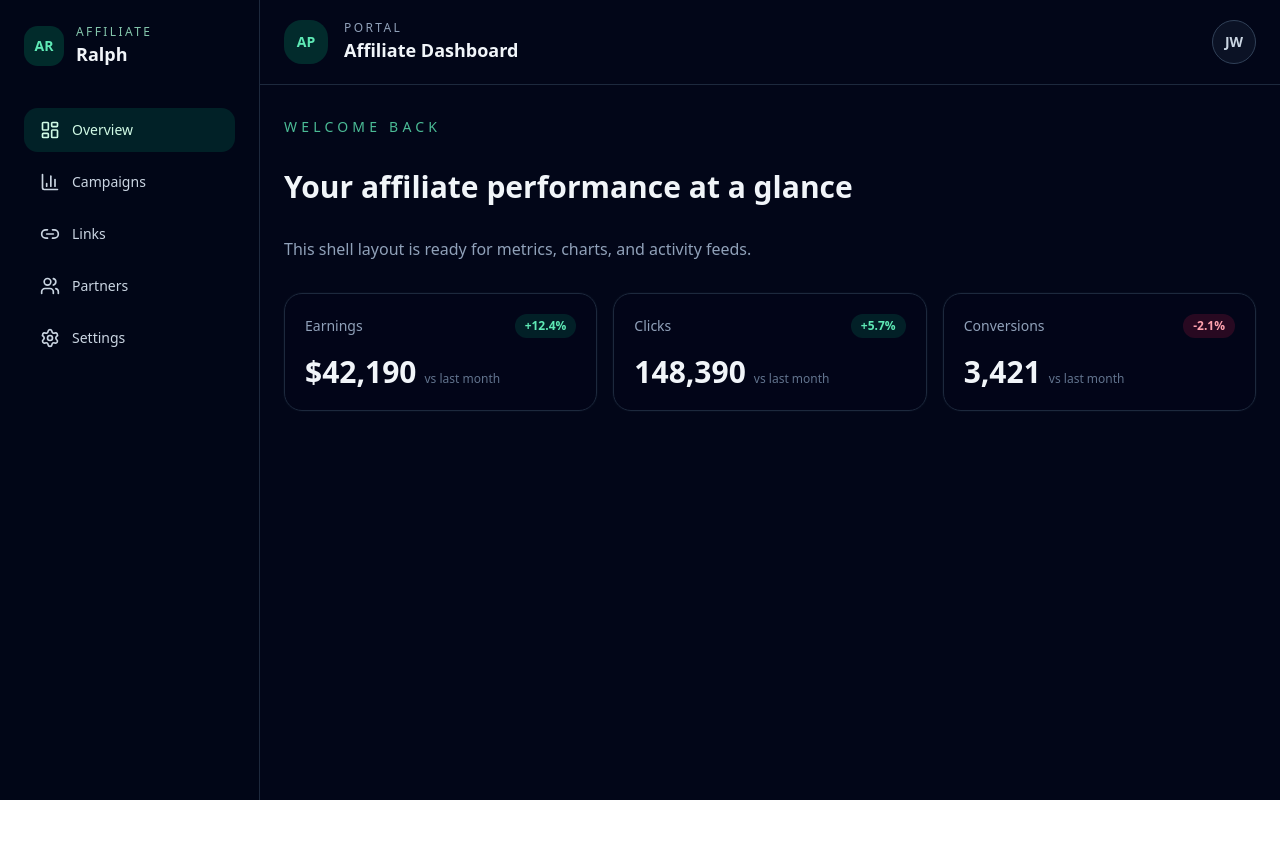
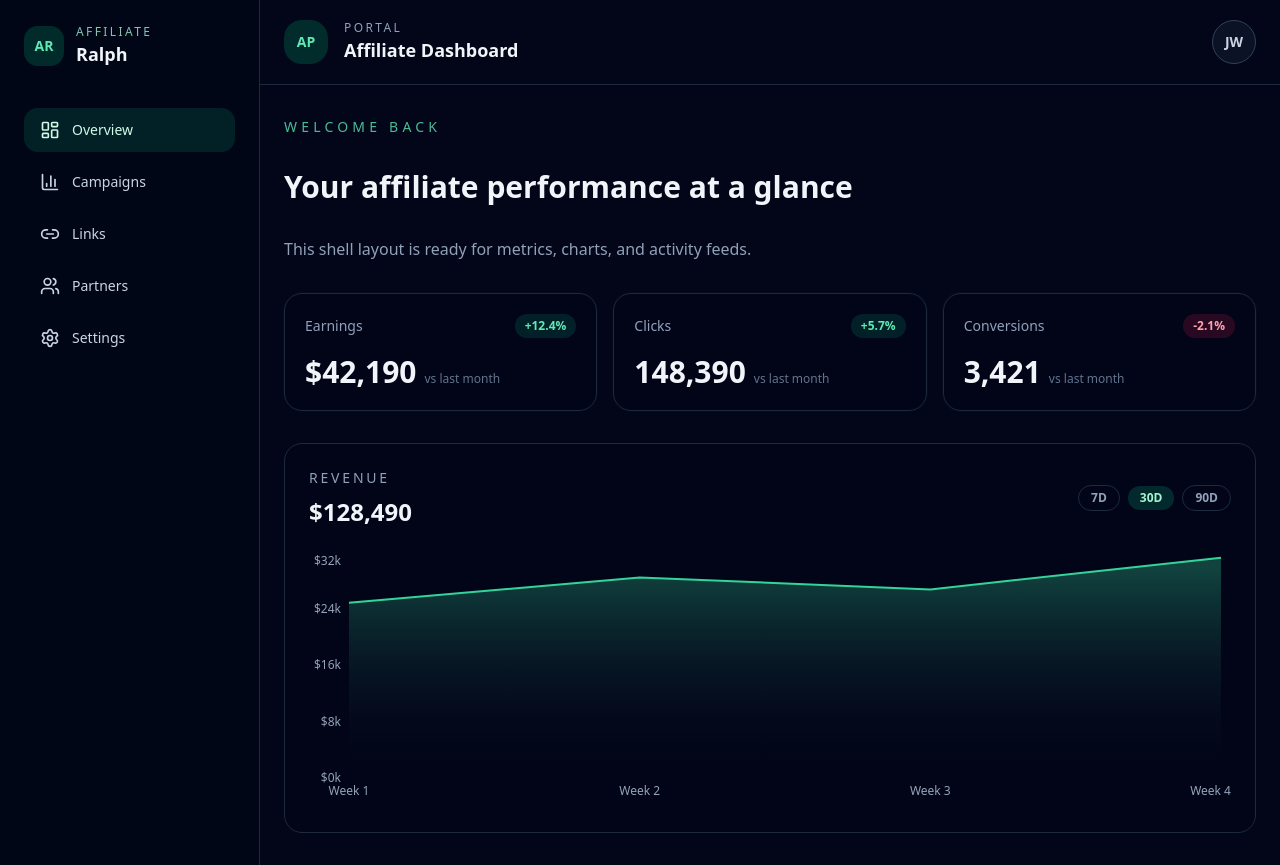
Before and after one commit to josh-wang-chaos/affiliate-ralph-experiment, a Next.js app: page / in a window 1280 px wide. Before the commit the page ends 800 px from the top, so only its background shows below. Built offline with nearby package versions, Linux system fonts and the light colour scheme.

Commit message:
Add revenue chart with period toggle

```diff
--- a/package.json
+++ b/package.json
@@ -15,6 +15,7 @@
     "next": "16.1.1",
     "react": "19.2.3",
     "react-dom": "19.2.3",
+    "recharts": "^3.6.0",
     "tailwind-merge": "^3.4.0"
   },
   "devDependencies": {
--- a/src/app/(dashboard)/page.tsx
+++ b/src/app/(dashboard)/page.tsx
@@ -1,4 +1,5 @@
 import MetricCard from "@/components/metric-card";
+import RevenueChart from "@/components/revenue-chart";
 
 const metrics = [
   {
@@ -38,6 +39,7 @@ export default function DashboardPage() {
           <MetricCard key={metric.title} {...metric} />
         ))}
       </div>
+      <RevenueChart />
     </section>
   );
 }
--- /dev/null
+++ b/src/components/revenue-chart.tsx
@@ -0,0 +1,118 @@
+"use client";
+
+import { useMemo, useState } from "react";
+import {
+  Area,
+  AreaChart,
+  ResponsiveContainer,
+  Tooltip,
+  XAxis,
+  YAxis,
+} from "recharts";
+
+type PeriodKey = "7D" | "30D" | "90D";
+
+const chartData: Record<
+  PeriodKey,
+  { label: string; revenue: number }[]
+> = {
+  "7D": [
+    { label: "Mon", revenue: 4200 },
+    { label: "Tue", revenue: 5600 },
+    { label: "Wed", revenue: 4800 },
+    { label: "Thu", revenue: 6100 },
+    { label: "Fri", revenue: 7200 },
+    { label: "Sat", revenue: 6800 },
+    { label: "Sun", revenue: 7900 },
+  ],
+  "30D": [
+    { label: "Week 1", revenue: 24800 },
+    { label: "Week 2", revenue: 28400 },
+    { label: "Week 3", revenue: 26700 },
+    { label: "Week 4", revenue: 31200 },
+  ],
+  "90D": [
+    { label: "Jan", revenue: 86200 },
+    { label: "Feb", revenue: 91300 },
+    { label: "Mar", revenue: 98000 },
+  ],
+};
+
+const periods: PeriodKey[] = ["7D", "30D", "90D"];
+
+export default function RevenueChart() {
+  const [period, setPeriod] = useState<PeriodKey>("30D");
+  const data = useMemo(() => chartData[period], [period]);
+
+  return (
+    <section className="rounded-2xl border border-slate-800 bg-slate-950/60 p-6">
+      <div className="flex flex-col gap-4 sm:flex-row sm:items-center sm:justify-between">
+        <div>
+          <p className="text-sm uppercase tracking-[0.2em] text-slate-400">
+            Revenue
+          </p>
+          <p className="mt-2 text-2xl font-semibold text-slate-100">
+            $128,490
+          </p>
+        </div>
+        <div className="flex items-center gap-2">
+          {periods.map((value) => (
+            <button
+              key={value}
+              className={`rounded-full px-3 py-1 text-xs font-semibold transition ${
+                period === value
+                  ? "bg-emerald-500/20 text-emerald-200"
+                  : "border border-slate-800 text-slate-400 hover:text-slate-100"
+              }`}
+              onClick={() => setPeriod(value)}
+              type="button"
+            >
+              {value}
+            </button>
+          ))}
+        </div>
+      </div>
+      <div className="mt-6 h-64">
+        <ResponsiveContainer width="100%" height="100%">
+          <AreaChart data={data} margin={{ left: -20, right: 10 }}>
+            <defs>
+              <linearGradient id="revenueFill" x1="0" y1="0" x2="0" y2="1">
+                <stop offset="5%" stopColor="#34d399" stopOpacity={0.5} />
+                <stop offset="95%" stopColor="#0f172a" stopOpacity={0} />
+              </linearGradient>
+            </defs>
+            <XAxis
+              dataKey="label"
+              axisLine={false}
+              tickLine={false}
+              tick={{ fill: "#94a3b8", fontSize: 12 }}
+            />
+            <YAxis
+              axisLine={false}
+              tickLine={false}
+              tick={{ fill: "#94a3b8", fontSize: 12 }}
+              tickFormatter={(value) => `$${Number(value) / 1000}k`}
+            />
+            <Tooltip
+              cursor={{ stroke: "#334155", strokeDasharray: "4 4" }}
+              contentStyle={{
+                background: "#0f172a",
+                border: "1px solid #1e293b",
+                borderRadius: "12px",
+                color: "#e2e8f0",
+              }}
+              labelStyle={{ color: "#94a3b8" }}
+              formatter={(value: number) => [`$${value.toLocaleString()}`, ""]}
+            />
+            <Area
+              dataKey="revenue"
+              stroke="#34d399"
+              strokeWidth={2}
+              fill="url(#revenueFill)"
+            />
+          </AreaChart>
+        </ResponsiveContainer>
+      </div>
+    </section>
+  );
+}
```
Also changed, not shown: progress.txt, 1 other file (tests, documents, lock files or other folders).
